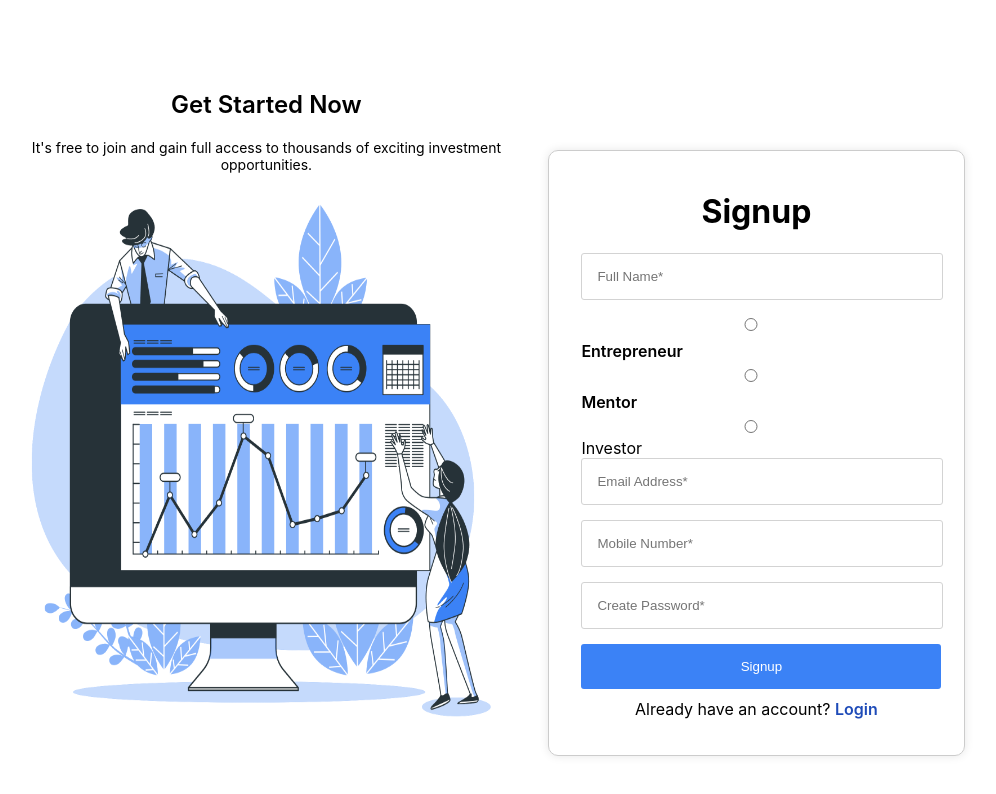
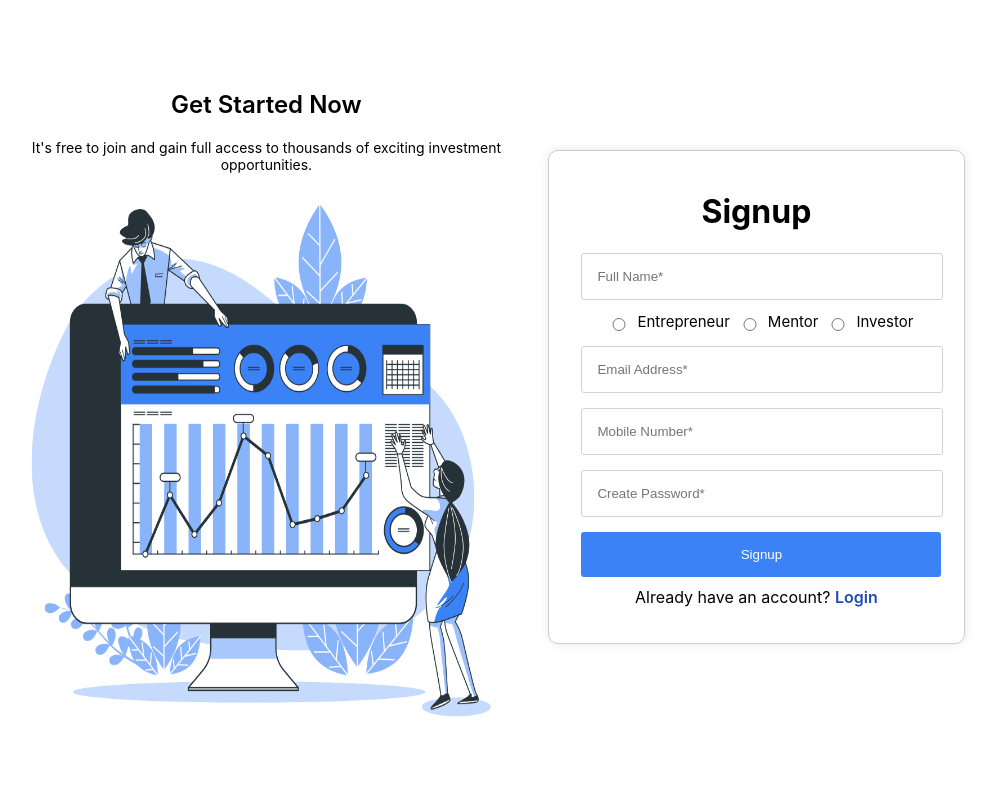
Before and after one commit to ShivaShankarGoddumarri/Beyinc_frontend, a React (Create React App) app: page /signup in a window 1280 px wide. Shown: the top 794 px of the page, without its empty margins (115-1111 px from the left). Built offline with nearby package versions, Linux system fonts and the light colour scheme.

Commit message:
changed login and signup codes

```diff
--- a/src/App.css
+++ b/src/App.css
@@ -183,3 +183,13 @@ button:hover {
     }
 
 }
+
+
+input[type='radio'] {
+    width: 30px !important;
+}
+input[type='radio'] + label {
+    font-weight: 400;
+    font-size: 15px;
+    margin-top: -3px;
+}
--- a/src/Components/Signup/SignUp.jsx
+++ b/src/Components/Signup/SignUp.jsx
@@ -16,6 +16,7 @@ const SignUp = () => {
     mobile: null,
     mobileOtp: null,
     name: null,
+    role: null,
     password: null,
     isMobileOtpSent: null,
     isEmailOtpSent: null,
@@ -33,6 +34,7 @@ const SignUp = () => {
     mobile,
     mobileOtp,
     name,
+    role,
     password,
     isEmailOtpSent,
     isMobileOtpSent,
@@ -198,6 +200,7 @@ const SignUp = () => {
       password: password,
       userName: name,
       phone: mobile,
+      role: role
     })
       .then((res) => {
         dispatch(
@@ -247,6 +250,11 @@ const SignUp = () => {
     isNameValid &&
     isPasswordValid;
 
+
+  const handleChangeRadio = (e) => {
+    setInputs((prev)=>({...prev, role: e.target.value}))
+  }
+
   return (
     <div className="registration-container">
       {/* Image Container */}
@@ -281,17 +289,25 @@ const SignUp = () => {
               placeholder="Full Name*"
             />
           </div>
+          <div className="input-container" style={{ display: "flex", justifyContent: 'center', alignItems: 'center' }}>
+            <div style={{ display: "flex", justifyContent: 'center', alignItems: 'center'  }}>
               <input
                 type="radio"
                 name="role"
                 value="Entrepreneur"
-            id="Entrepreneur"
+                id="Entrepreneur" onClick={handleChangeRadio}
               />
               <label for="Entrepreneur">Entrepreneur</label>
-          <input type="radio" name="role" value="Mentor" id="Mentor" />
+            </div>
+            <div style={{ display: "flex", justifyContent: 'center', alignItems: 'center'  }}>
+              <input type="radio" name="role" value="Mentor" id="Mentor" onClick={handleChangeRadio} />
               <label for="Mentor">Mentor</label>
-          <input type="radio" name="role" value="Investor" id="Investor" />
-          <span for="Investor">Investor</span>
+            </div>
+            <div style={{ display: "flex", justifyContent: 'center', alignItems: 'center'  }}>
+              <input type="radio" name="role" value="Investor" id="Investor" onClick={handleChangeRadio}/>
+              <label for="Investor">Investor</label>
+            </div>
+          </div>
 
           <div className="input-container">
             <input
@@ -386,7 +402,7 @@ const SignUp = () => {
             )}
           </div>
 
-          {isMobileOtpSent && (
+          {isMobileOtpSent && mobileVerified !== true &&(
             <>
               <div className="input-container">
                 <input
```
Lines whose indentation alone changed are shown as unchanged.
